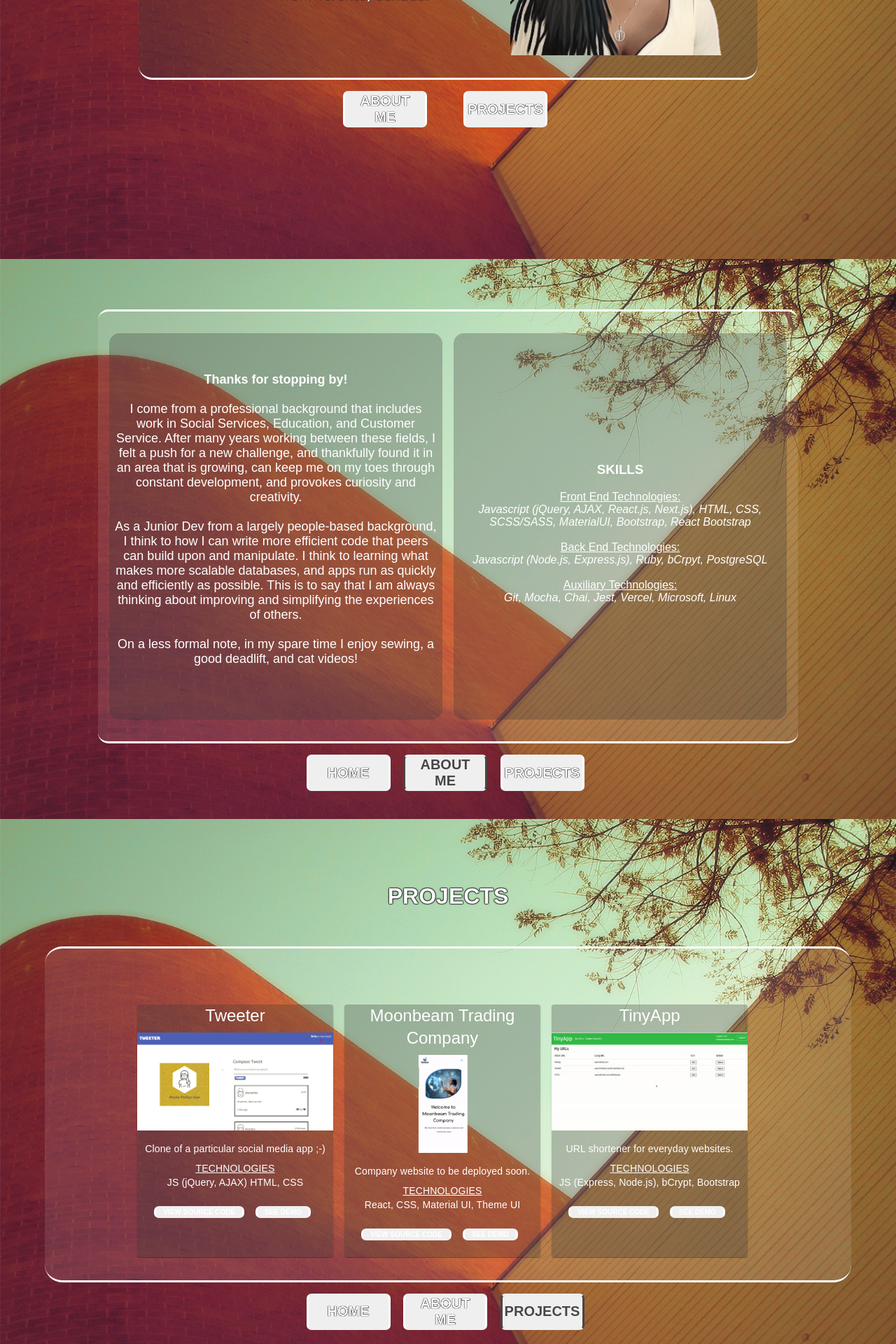
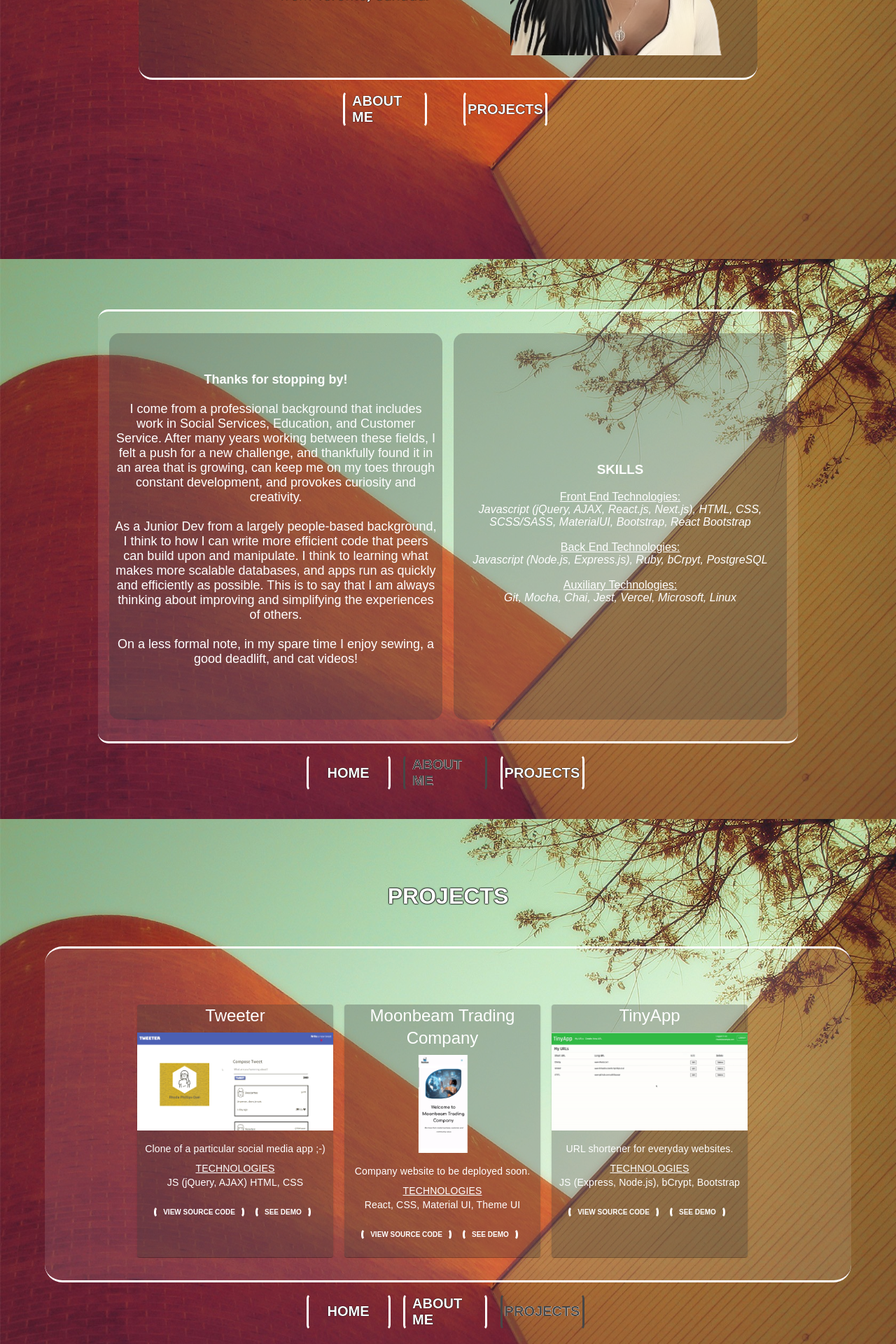
Before and after one commit to rphillipsosei/rhoda-portfolio, a Next.js app: page / in a window 1280 px wide. Shown: the part 500-2420 px from the top of the page at 70% size. Built offline with nearby package versions, Linux system fonts and the light colour scheme; a web font is replaced by a local one.

Commit message:
revert back to spans

```diff
--- a/components/About.js
+++ b/components/About.js
@@ -49,18 +49,18 @@ export default function Home() {
       <div className={styles.btnrow}>
         <div className={styles.aboutbtns}>
           <Link href="/">
-            <button className={styles.aboutbtn}>
+            <span className={styles.aboutbtn}>
               <a>HOME</a>
-            </button>
+            </span>
           </Link>
 
-          <button className={styles.disabledbutton}>
+          <span className={styles.disabledbutton}>
             <a>ABOUT ME</a>
-          </button>
+          </span>
           <Link href="/#projects">
-            <button className={styles.aboutbtn}>
+            <span className={styles.aboutbtn}>
               <a>PROJECTS</a>
-            </button>
+            </span>
           </Link>
         </div>
       </div>
--- a/components/Projects.js
+++ b/components/Projects.js
@@ -83,19 +83,19 @@ export default function Projects() {
                   </CardContent>
                   <CardActions className={styles.projectbuttons}>
                     <Link href={project.github}>
-                      <button className={styles.projectbtn} size="small">
+                      <span className={styles.projectbtn} size="small">
                         VIEW SOURCE CODE
-                      </button>
+                      </span>
                     </Link>
 
                     {project.id !== "portfolio" ? (
-                      <button
+                      <span
                         onClick={() => handleOpen(project)}
                         className={styles.projectbtn}
                         size="small"
                       >
                         {project.demo}
-                      </button>
+                      </span>
                     ) : null}
                   </CardActions>
                 </Card>
@@ -141,16 +141,16 @@ export default function Projects() {
         <div className={styles.btnrow}>
         <div className={styles.pagebtns}>
           <Link href="/">
-            <button className={styles.pagebtn}>
+            <span className={styles.pagebtn}>
               <a>HOME</a>
-            </button>
+            </span>
           </Link>
             <Link href="/#about">
-            <button className={styles.pagebtn}>
+            <span className={styles.pagebtn}>
               <a>ABOUT ME</a>
-            </button>
+            </span>
           </Link>
-          <button className={styles.disabledbutton}><a>PROJECTS</a></button>
+          <span className={styles.disabledbutton}><a>PROJECTS</a></span>
 
 
         </div>
--- a/pages/index.js
+++ b/pages/index.js
@@ -74,14 +74,14 @@ export default function Home() {
           <div className={styles.btnrow}>
             <div className={styles.homebtns}>
               <Link href="/#about">
-                <button className={styles.homebtn}>
+                <span  className={styles.homebtn}>
                   <a>ABOUT ME</a>
-                </button>
+                </span>
               </Link>
               <Link href="/#projects">
-                <button className={styles.homebtn}>
+                <span className={styles.homebtn}>
                   <a>PROJECTS</a>
-                </button>
+                </span>
               </Link>
             </div>
           </div>
```
